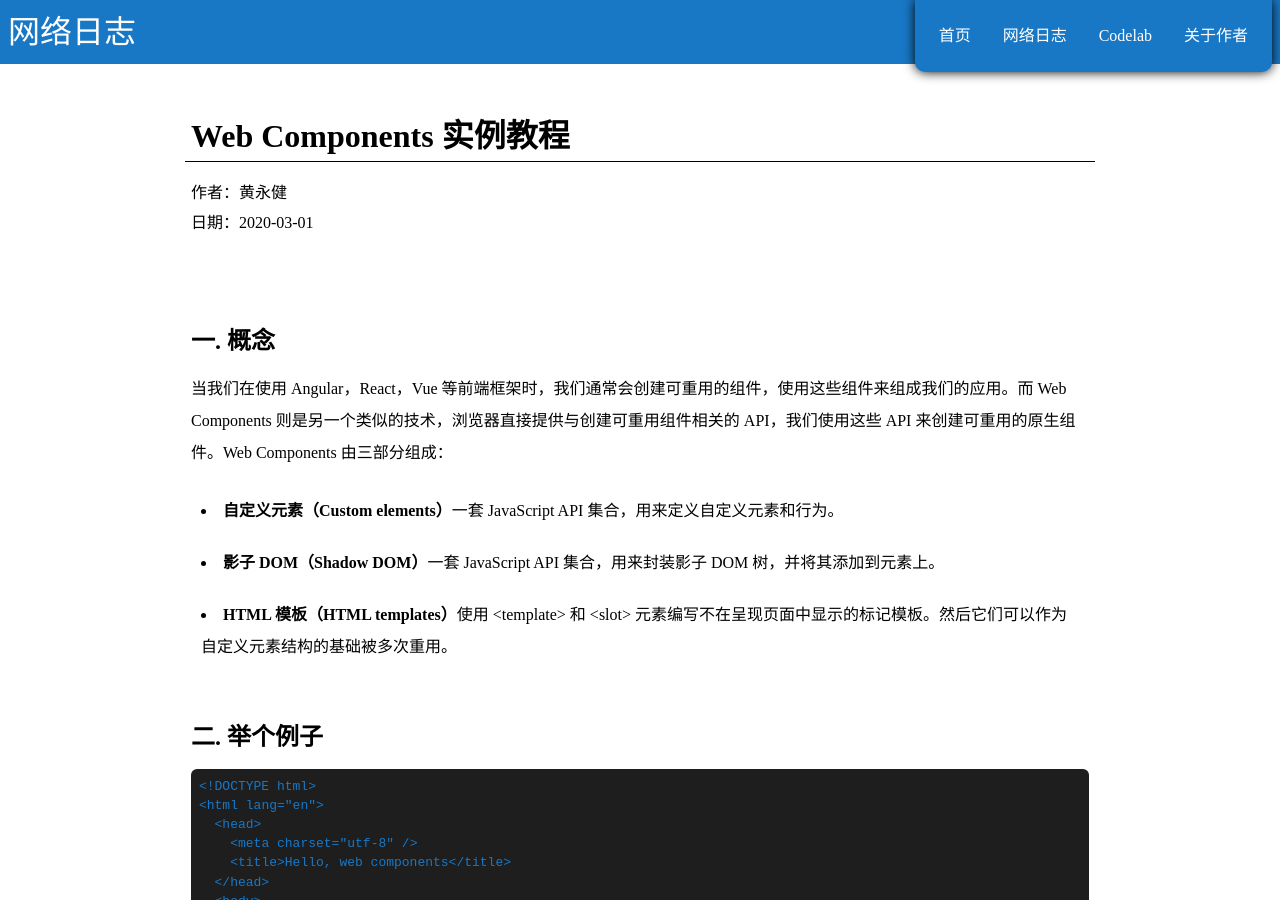
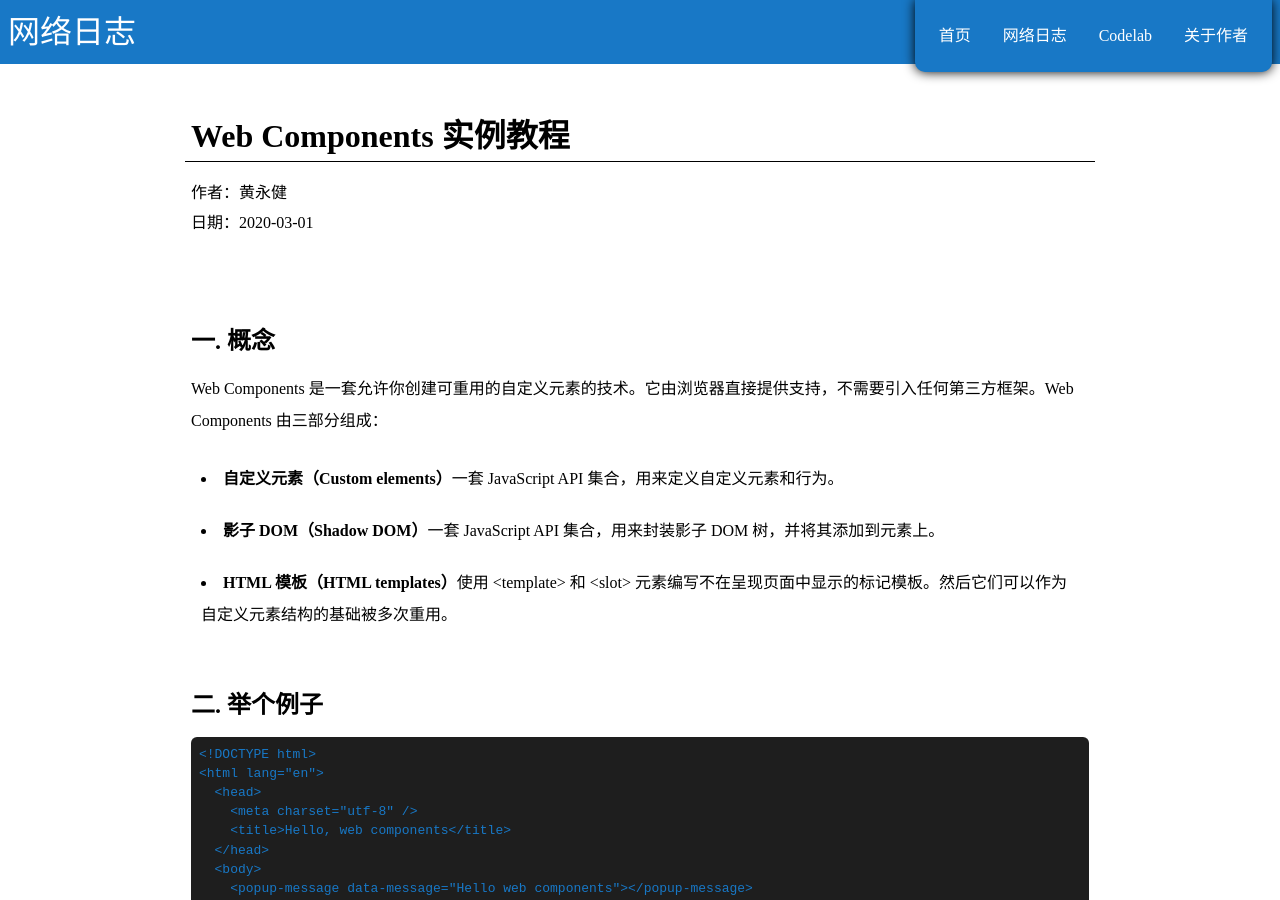
Before and after one commit to codelab2006/codelab2006.github.io, a Jekyll site: the page built from collections/_posts/2020-03-01-Web-Components.md, in a window 1280 px wide and 900 px high. Built offline with Jekyll 4.4.1, drawn with Linux system fonts in a browser that asks for light colours.

Commit message:
Update 2020-03-01-Web-Components.md

```diff
--- a/collections/_posts/2020-03-01-Web-Components.md
+++ b/collections/_posts/2020-03-01-Web-Components.md
@@ -4,7 +4,7 @@ title: Web Components 实例教程
 
 ## 一. 概念
 
-当我们在使用 Angular，React，Vue 等前端框架时，我们通常会创建可重用的组件，使用这些组件来组成我们的应用。而 Web Components 则是另一个类似的技术，浏览器直接提供与创建可重用组件相关的 API，我们使用这些 API 来创建可重用的原生组件。Web Components 由三部分组成：
+Web Components 是一套允许你创建可重用的自定义元素的技术。它由浏览器直接提供支持，不需要引入任何第三方框架。Web Components 由三部分组成：
 
 - **自定义元素（Custom elements）**一套 JavaScript API 集合，用来定义自定义元素和行为。
 - **影子 DOM（Shadow DOM）**一套 JavaScript API 集合，用来封装影子 DOM 树，并将其添加到元素上。
```
